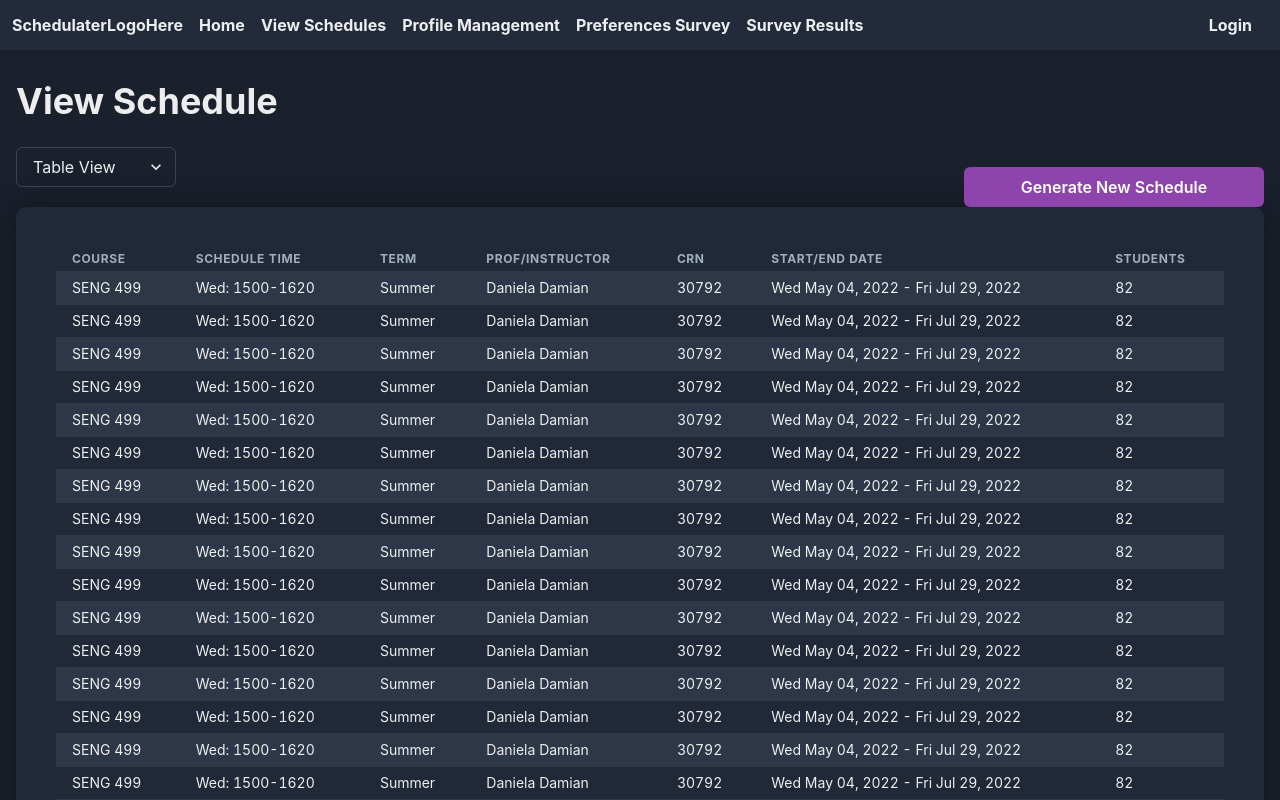
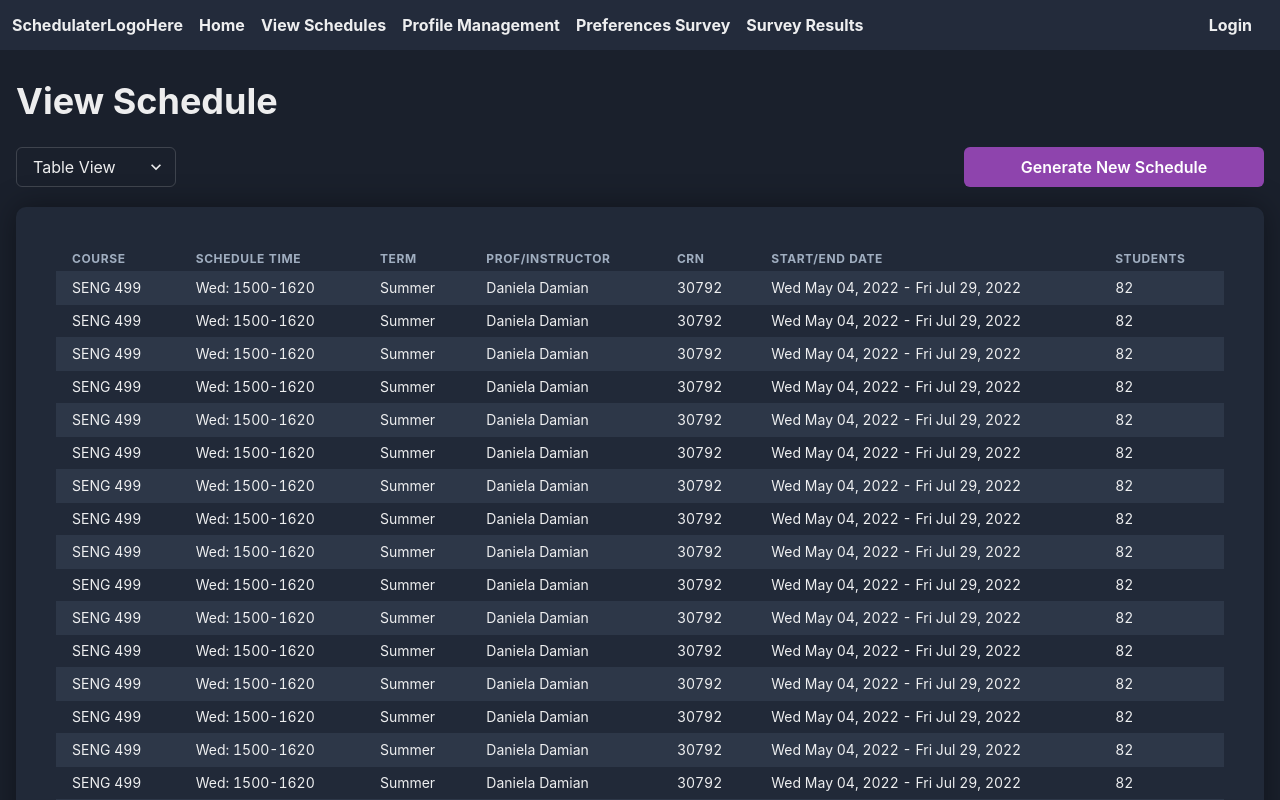
Before and after one commit to SENG499-S22-Company3/frontend, a React (Create React App) app: page /schedule in a window 1280 px wide. Shown: the top 800 px of the page. Built offline with nearby package versions, Linux system fonts and the light colour scheme.

Commit message:
formatting and styling

```diff
--- a/src/components/Schedule/Appointment.tsx
+++ b/src/components/Schedule/Appointment.tsx
@@ -1,5 +1,6 @@
 import React from "react";
 import { formatDate } from "devextreme/localization";
+import { Text } from "@chakra-ui/react";
 
 interface appointmentModel {
   appointmentData: courseModel;
@@ -17,15 +18,13 @@ export const Appointment = (model: appointmentModel) => {
   const courseData: courseModel = model.appointmentData;
   return (
     <div>
-      <div>{courseData.course}</div>
-      <div>
-        <strong>{courseData.professor}</strong>
-      </div>
-      <div>
+      <Text fontWeight="bold">{courseData.course}</Text>
+      <Text>{courseData.professor}</Text>
+      <Text>
         {formatDate(courseData.startDate, "shortTime")}
         {" - "}
         {formatDate(courseData.endDate, "shortTime")}
-      </div>
+      </Text>
     </div>
   );
 };
--- a/src/components/Schedule/CalendarView.tsx
+++ b/src/components/Schedule/CalendarView.tsx
@@ -4,6 +4,7 @@ import "devextreme/dist/css/dx.dark.css";
 import { Appointment } from "./Appointment";
 import { Assignment } from "../../stores/schedule";
 
+//dummy data
 var assignments: Assignment[] = [
   {
     course: "SENG 265",
@@ -64,7 +65,7 @@ const dateCell = ({ text }: { text: String }) => {
   return dayOfWeek;
 };
 
-//make day navigator only the weekday
+//convert date object to week day string
 const getWeekDay = (day: Date) => {
   const dayOfWeek = day.toLocaleString("default", { weekday: "long" });
   return dayOfWeek;
@@ -105,7 +106,7 @@ export const CalendarView = () => {
   const weekDay = getWeekDay(currentDate);
 
   const appointments = assignments
-    .map((assignment: Assignment) => splitCourseDays(assignment))
+    .map((assignment) => splitCourseDays(assignment))
     .flat();
 
   //custom stylings to override the DevExtreme stylings
--- a/src/pages/Generate.tsx
+++ b/src/pages/Generate.tsx
@@ -1,6 +1,6 @@
 import React from "react";
 import { Link } from "react-router-dom";
-import { Button, Flex, Text } from "@chakra-ui/react";
+import { Button, Flex } from "@chakra-ui/react";
 export const Generate = () => {
   return (
     <Flex
--- a/src/pages/Schedule.tsx
+++ b/src/pages/Schedule.tsx
@@ -48,10 +48,10 @@ export const Schedule = () => {
       justifyContent="center"
       flexDirection="column"
     >
-      <Container mb={32} maxW="container.xlg">
+      <Container mb={32} maxW="container.xl">
         <Heading mb={6}>View Schedule</Heading>
         <Button
-          mt={5}
+          mb={5}
           w="300px"
           as={Link}
           to="/schedule"
--- a/src/stores/schedule.ts
+++ b/src/stores/schedule.ts
@@ -23,7 +23,7 @@ export type Course = {
   courseTitle: string;
   requiredEquipment: string[];
   requiresPEng: boolean;
-}
+};
 
 export type Professor = {
   preferences: Preference[];
@@ -40,4 +40,4 @@ export type Professor = {
 export type Preference = {
   course: Course;
   preferenceNum: number;
-}
+};
```
Lines whose indentation alone changed are shown as unchanged.
